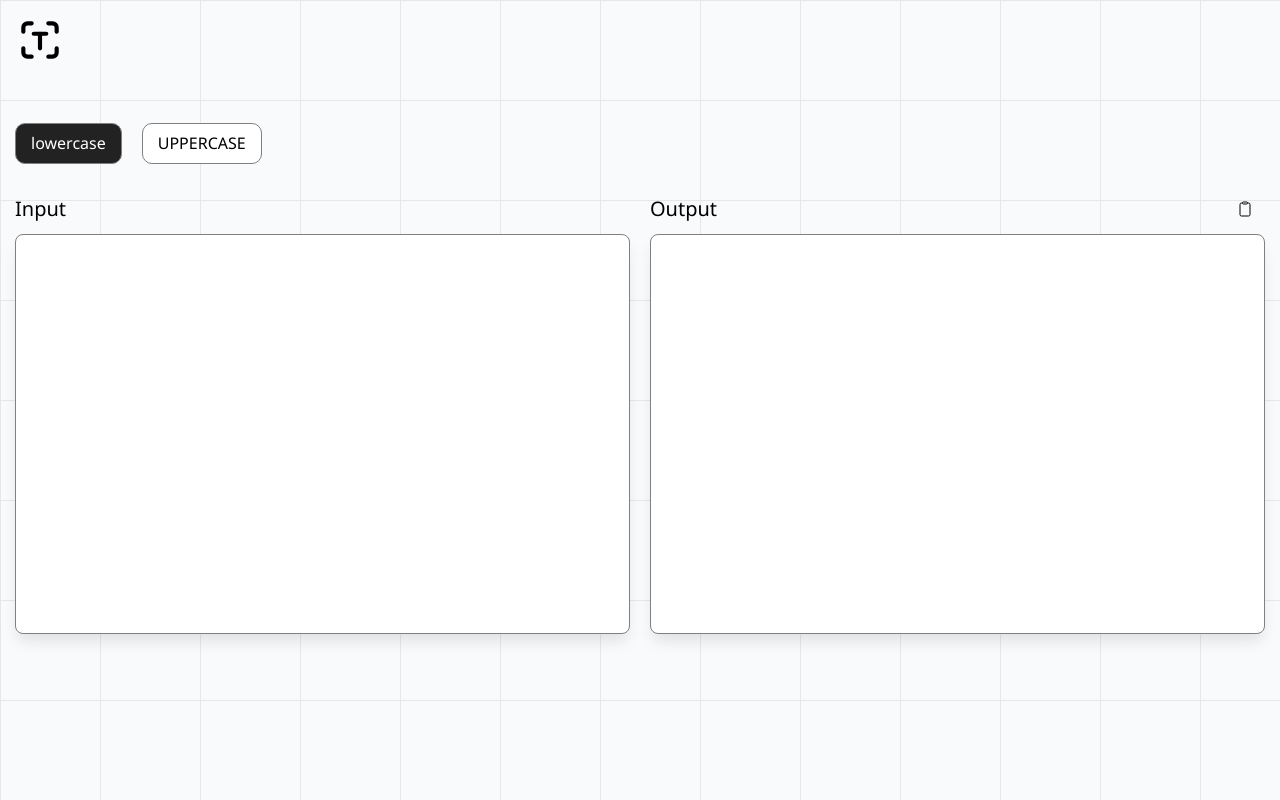
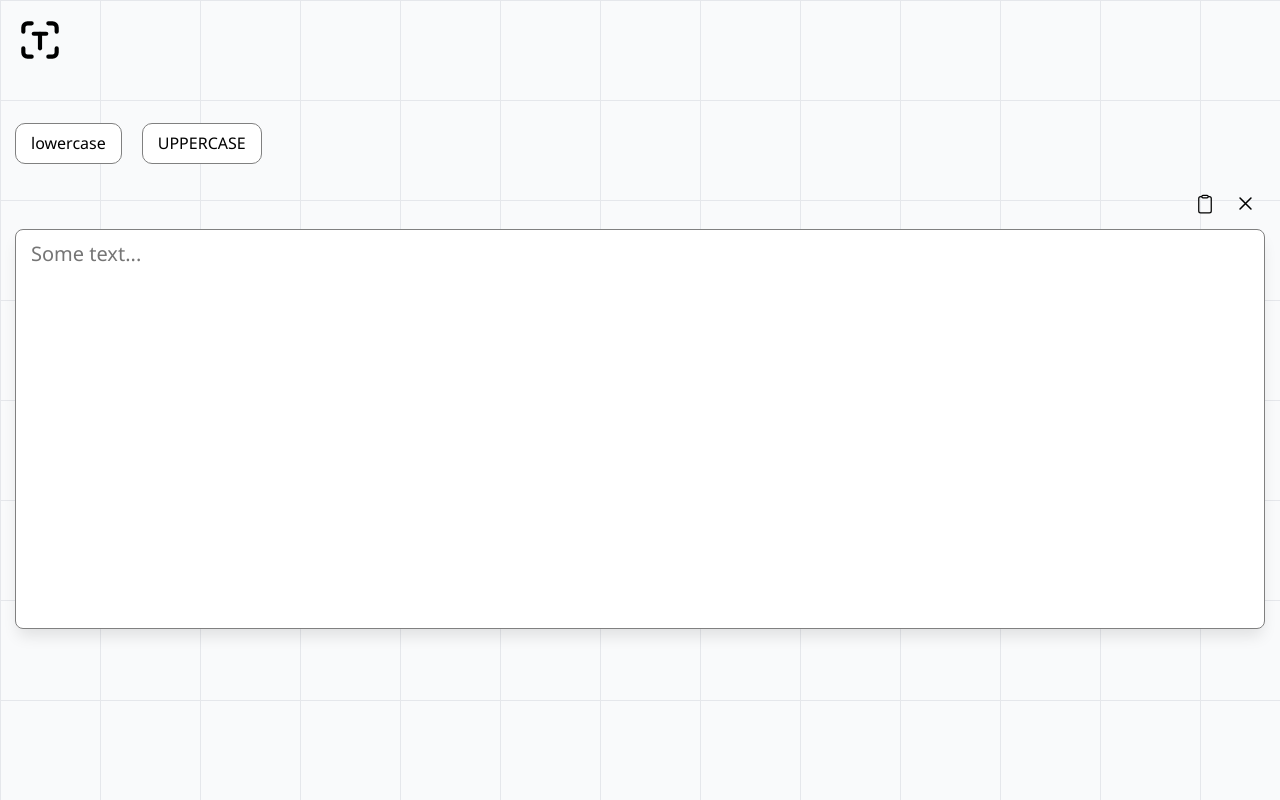
Before and after one commit to Bakhriev/text-transform, a React (Vite) app: page / in a window 1280 px wide. Built offline with nearby package versions, Linux system fonts and the light colour scheme.

Commit message:
refactor

```diff
--- a/src/assets/scss/components/_playground.scss
+++ b/src/assets/scss/components/_playground.scss
@@ -59,10 +59,10 @@
 	// .playground-item__header
 
 	&__header {
+		margin-bottom: 5px;
 		display: flex;
 		align-items: center;
-		justify-content: space-between;
-		height: 50px;
+		justify-content: flex-end;
 	}
 
 	// .playground-item__title
--- a/src/components/playground/index.tsx
+++ b/src/components/playground/index.tsx
@@ -1,31 +1,40 @@
-import { IoClipboardOutline } from 'react-icons/io5';
-import { IoIosCheckmark } from 'react-icons/io';
+import {
+	IoClipboardOutline,
+	IoCheckmark,
+	IoCloseOutline,
+} from 'react-icons/io5';
 
 import { useEffect, useRef, useState } from 'react';
+import { Tooltip } from '../tooltip';
+import { TextArea } from '../textarea';
+import { Toast } from '../toast';
 
 export const Playground = () => {
 	const [inputText, setInputText] = useState('');
-	const [outputText, setOutputText] = useState('');
-	const [currentFilter, setCurrentFilter] = useState('lowercase');
+	const [currentFilter, setCurrentFilter] = useState('');
 	const [isCopied, setIsCopied] = useState(false);
 	const toastTimeoutRef = useRef<number | null>(null);
 
 	useEffect(() => {
 		const filterAndTransfer = () => {
-			if (currentFilter === '') setOutputText(inputText);
+			if (currentFilter === '') setInputText(inputText);
 
 			if (currentFilter === 'lowercase') {
-				setOutputText(inputText.toLowerCase());
+				setInputText(inputText.toLowerCase());
 			}
 			if (currentFilter === 'uppercase') {
-				setOutputText(inputText.toUpperCase());
+				setInputText(inputText.toUpperCase());
 			}
 		};
 		filterAndTransfer();
 	}, [currentFilter, inputText]);
 
+	const clearField = () => {
+		setInputText('');
+	};
+
 	const copyToClipboard = () => {
-		navigator.clipboard.writeText(outputText);
+		navigator.clipboard.writeText(inputText);
 
 		if (!isCopied) {
 			setIsCopied(true);
@@ -48,29 +57,22 @@ export const Playground = () => {
 		setInputText(e.target.value);
 	};
 
-	const OutputChange = (e: React.ChangeEvent<HTMLTextAreaElement>) => {
-		setOutputText(e.target.value);
-	};
-
 	return (
 		<>
-			<div className={`toast ${isCopied && 'active'}`}>
-				<div className='toast-content'>Copied to clipboard</div>
-				<IoIosCheckmark size='20' />
-			</div>
+			<Toast isActive={isCopied} />
 			<div className='playground-section'>
 				<div className='container'>
 					<div className='playground'>
 						<div className='playground__actions'>
 							<button
 								onClick={() => FilterChange('lowercase')}
-								className={`playground__btn btn-reset ${currentFilter === 'lowercase' && 'active'}`}
+								className={`playground__btn btn-reset ${currentFilter === 'lowercase' ? 'active' : ''}`}
 							>
 								lowercase
 							</button>
 							<button
 								onClick={() => FilterChange('uppercase')}
-								className={`playground__btn text-uppercase btn-reset ${currentFilter === 'uppercase' && 'active'}`}
+								className={`playground__btn text-uppercase btn-reset ${currentFilter === 'uppercase' ? 'active' : ''}`}
 							>
 								uppercase
 							</button>
@@ -78,38 +80,25 @@ export const Playground = () => {
 						<div className='playground__items'>
 							<div className='playground-item'>
 								<div className='playground-item__header'>
-									<div className='playground-item__title'>Input</div>
+									<Tooltip
+										handleClick={copyToClipboard}
+										icon={IoClipboardOutline}
+										iconSize={20}
+										text='Copy to clipboard'
+									/>
+									<Tooltip
+										handleClick={clearField}
+										icon={IoCloseOutline}
+										iconSize={25}
+										text='Clear field'
+									/>
 								</div>
 								<div className='playground-item__body'>
-									<textarea
+									<TextArea
 										value={inputText}
-										onChange={InputChange}
-										className='playground-item__field custom-scrollbar'
-									></textarea>
-								</div>
-							</div>
-							<div className='playground-item'>
-								<div className='playground-item__header'>
-									<div className='playground-item__title'>Output</div>
-									<div className='playground-item__tools'>
-										<div className='tooltip'>
-											<button
-												onClick={copyToClipboard}
-												className='tooltip__btn btn-reset'
-												title='Copy to clipboard'
-											>
-												<IoClipboardOutline />
-											</button>
-											<span className='tooltip__txt'>Copy to clipboard</span>
-										</div>
-									</div>
-								</div>
-								<div className='playground-item__body'>
-									<textarea
-										value={outputText}
-										onChange={OutputChange}
-										className='playground-item__field custom-scrollbar'
-									></textarea>
+										handleChange={InputChange}
+										placeholder='Some text...'
+									/>
 								</div>
 							</div>
 						</div>
--- /dev/null
+++ b/src/components/textarea/index.tsx
@@ -0,0 +1,16 @@
+import { ITextArea } from '../../interfaces';
+
+export const TextArea: React.FC<ITextArea> = ({
+	value,
+	handleChange,
+	placeholder,
+}) => {
+	return (
+		<textarea
+			value={value}
+			onChange={handleChange}
+			className='playground-item__field custom-scrollbar'
+			placeholder={placeholder}
+		></textarea>
+	);
+};
--- /dev/null
+++ b/src/components/toast/index.tsx
@@ -0,0 +1,11 @@
+import { IoCheckmark } from 'react-icons/io5';
+import { IToast } from '../../interfaces';
+
+export const Toast: React.FC<IToast> = ({ isActive }) => {
+	return (
+		<div className={`toast ${isActive ? 'active' : ''}`}>
+			<div className='toast-content'>Copied to clipboard</div>
+			<IoCheckmark size='20' />
+		</div>
+	);
+};
--- /dev/null
+++ b/src/components/tooltip/index.tsx
@@ -0,0 +1,17 @@
+import { ITooltip } from '../../interfaces';
+
+export const Tooltip: React.FC<ITooltip> = ({
+	icon: Icon,
+	iconSize,
+	handleClick,
+	text,
+}) => {
+	return (
+		<div className='tooltip'>
+			<button onClick={handleClick} className='tooltip__btn btn-reset'>
+				<Icon size={iconSize} />
+			</button>
+			<span className='tooltip__txt'>{text}</span>
+		</div>
+	);
+};
--- /dev/null
+++ b/src/interfaces/index.ts
@@ -0,0 +1,18 @@
+import { ChangeEvent, MouseEvent } from 'react';
+
+export interface ITextArea {
+	value: string;
+	handleChange: (e: ChangeEvent<HTMLTextAreaElement>) => void;
+	placeholder: string;
+}
+
+export interface ITooltip {
+	icon: React.ComponentType<{ size: number }>;
+	iconSize: number;
+	handleClick: (event: MouseEvent<HTMLButtonElement>) => void;
+	text: string;
+}
+
+export interface ToastProps {
+	isActive: boolean;
+}
```
